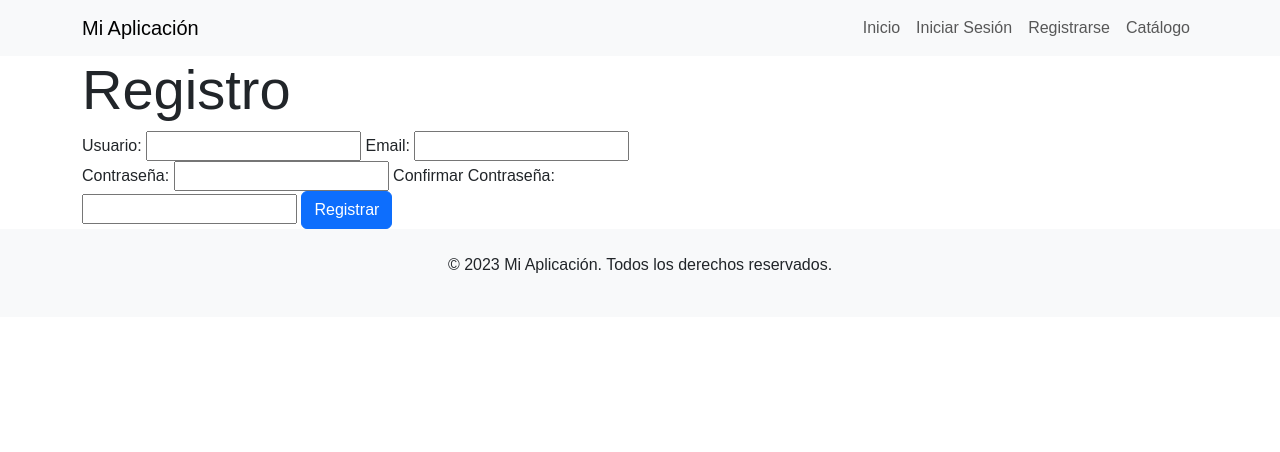
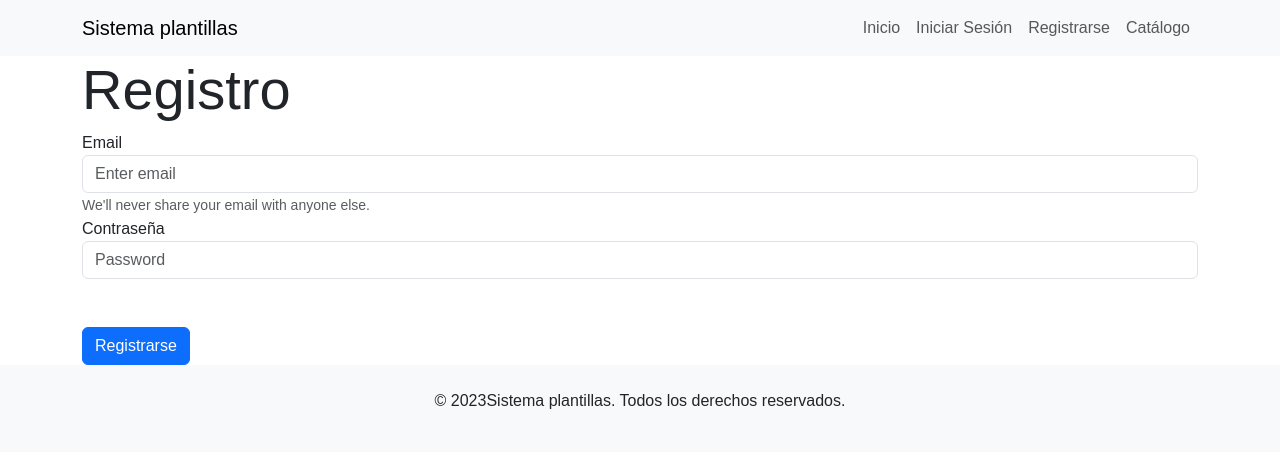
Before and after one commit to colidom/DES, a PHP site: page /register in a window 1280 px wide. Shown: the top 452 px of the page. Run offline with PHP 8.4, Linux system fonts and the light colour scheme; data that the repository does not hold is empty.

Commit message:
Cambios varios en las platillas

```diff
--- a/Sistema_plantillas_PHP/templates/footer.php
+++ b/Sistema_plantillas_PHP/templates/footer.php
@@ -1,3 +1,3 @@
 <footer class="bg-light text-center py-4">
-    <p>&copy; <?php echo date("Y"); ?> Mi Aplicación. Todos los derechos reservados.</p>
+    <p>&copy; <?php echo date("Y"); ?>Sistema plantillas. Todos los derechos reservados.</p>
 </footer>
--- a/Sistema_plantillas_PHP/templates/header.php
+++ b/Sistema_plantillas_PHP/templates/header.php
@@ -1,7 +1,7 @@
 <header>
     <nav class="navbar navbar-expand-lg navbar-light bg-light">
         <div class="container">
-            <a class="navbar-brand" href="{{ path('home') }}">Mi Aplicación</a>
+            <a class="navbar-brand" href="/">Sistema plantillas</a>
             <button class="navbar-toggler" type="button" data-bs-toggle="collapse" data-bs-target="#navbarNav" aria-controls="navbarNav" aria-expanded="false" aria-label="Toggle navigation">
                 <span class="navbar-toggler-icon"></span>
             </button>
--- a/Sistema_plantillas_PHP/templates/register.php
+++ b/Sistema_plantillas_PHP/templates/register.php
@@ -1,18 +1,16 @@
 <section class="container">
     <h1 class="display-4">Registro</h1>
-    <form action="procesar_registro.php" method="POST" class="col-md-6">
-        <label for="usuario">Usuario:</label>
-        <input type="text" id="usuario" name="usuario" required>
+    <form>
+        <div class="form-group">
+            <label for="email">Email</label>
+            <input type="email" class="form-control" id="email" aria-describedby="emailHelp" placeholder="Enter email">
+            <small id="emailHelp" class="form-text text-muted">We'll never share your email with anyone else.</small>
+        </div>
+        <div class="form-group">
+            <label for="exampleInputPassword1">Contraseña</label>
+            <input type="password" class="form-control" id="exampleInputPassword1" placeholder="Password">
+        </div>
 
-        <label for="email">Email:</label>
-        <input type="email" id="email" name="email" required>
-
-        <label for="password">Contraseña:</label>
-        <input type="password" id="password" name="password" required>
-
-        <label for="confirm_password">Confirmar Contraseña:</label>
-        <input type="password" id="confirm_password" name="confirm_password" required>
-
-        <button type="submit" class="btn btn-primary">Registrar</button>
+        <button type="submit" class="btn btn-primary mt-5">Registrarse</button>
     </form>
 </section>
```
Also changed, not shown: Sistema_plantillas_PHP/templates/login.php (+6 -2 lines).
